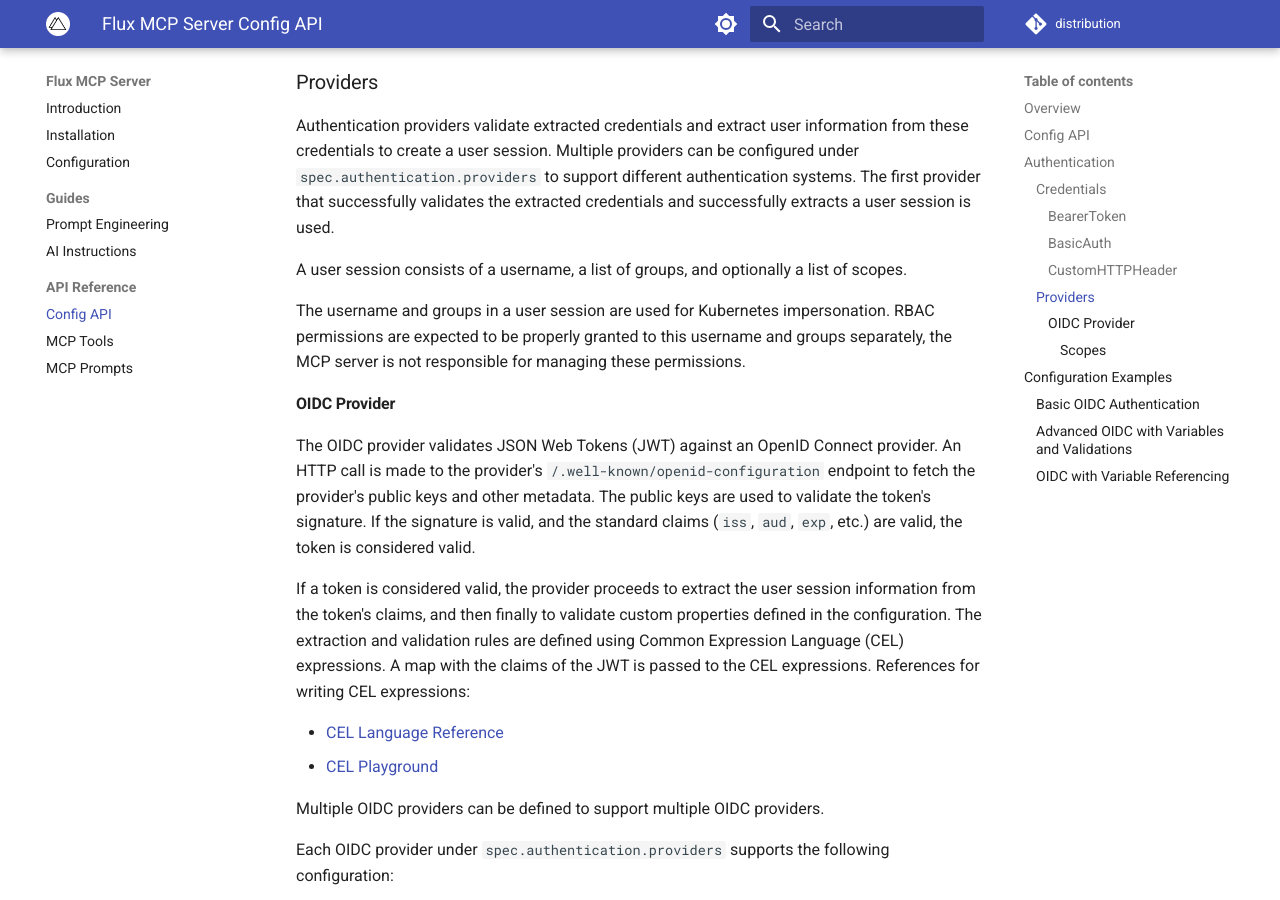
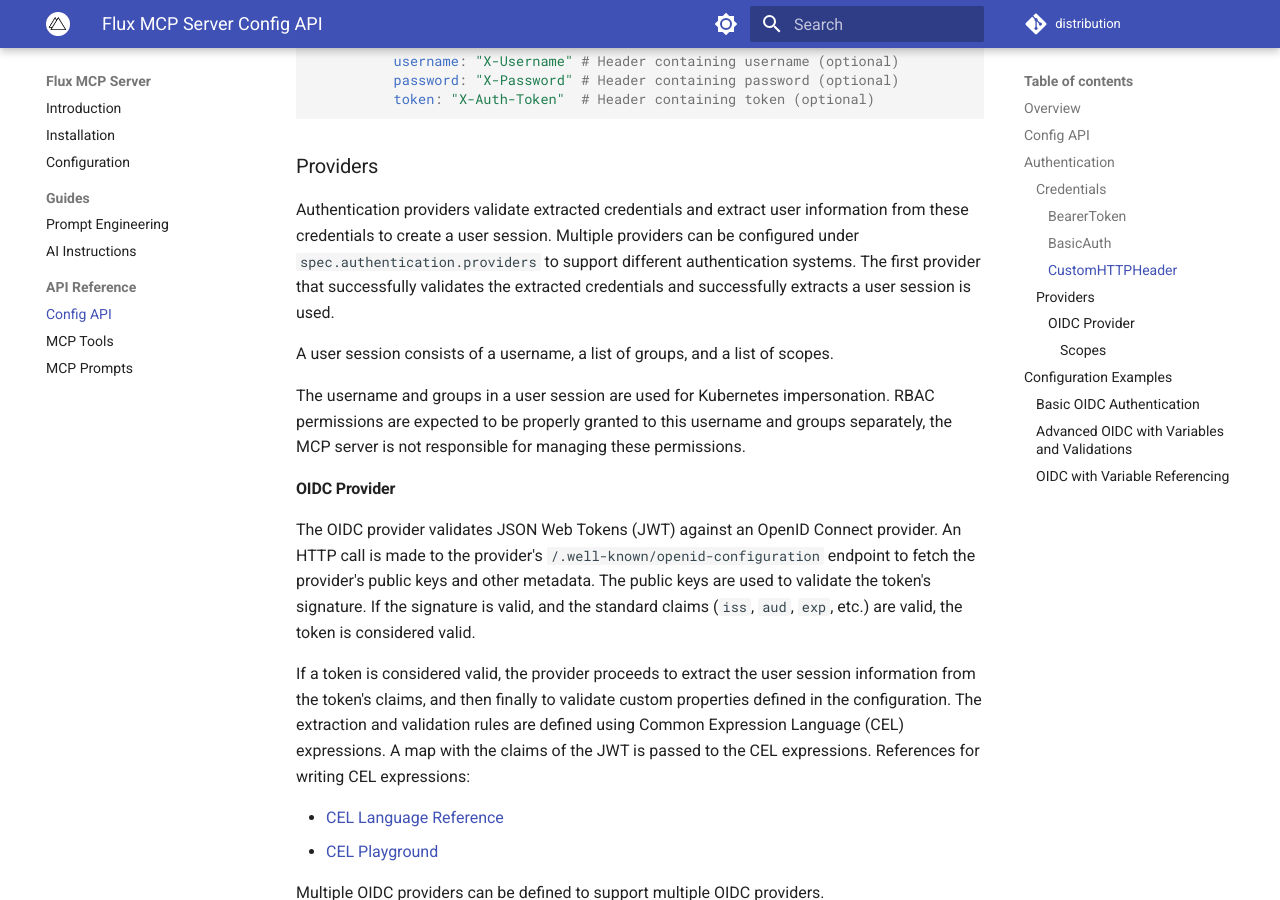
Before and after one commit to controlplaneio-fluxcd/distribution, an MkDocs documentation site: the page built from docs/mcp/config-api.md, in a window 1280 px wide and 900 px high, scrolled down 2821 px. Built offline with MkDocs 1.6.1 and Material for MkDocs 9.7.7, drawn with Linux system fonts in a browser that asks for light colours; comment, search, counter and statistics services are not loaded; some of the changed text lies outside the part shown.

Commit message:
docs: Fix markdown in MCP Server Config API
Signed-off-by: Stefan Prodan <stefan.prodan@gmail.com>

```diff
--- a/docs/mcp/config-api.md
+++ b/docs/mcp/config-api.md
@@ -142,8 +141,7 @@
 The first provider that successfully validates the extracted credentials and
 successfully extracts a user session is used.
 
-A user session consists of a username, a list of groups, and optionally
-a list of scopes.
+A user session consists of a username, a list of groups, and a list of scopes.
 
 The username and groups in a user session are used for Kubernetes
 impersonation. RBAC permissions are expected to be properly granted
```
Also changed, not shown: other parts of docs/mcp/config-api.md (+6 -7 lines).
